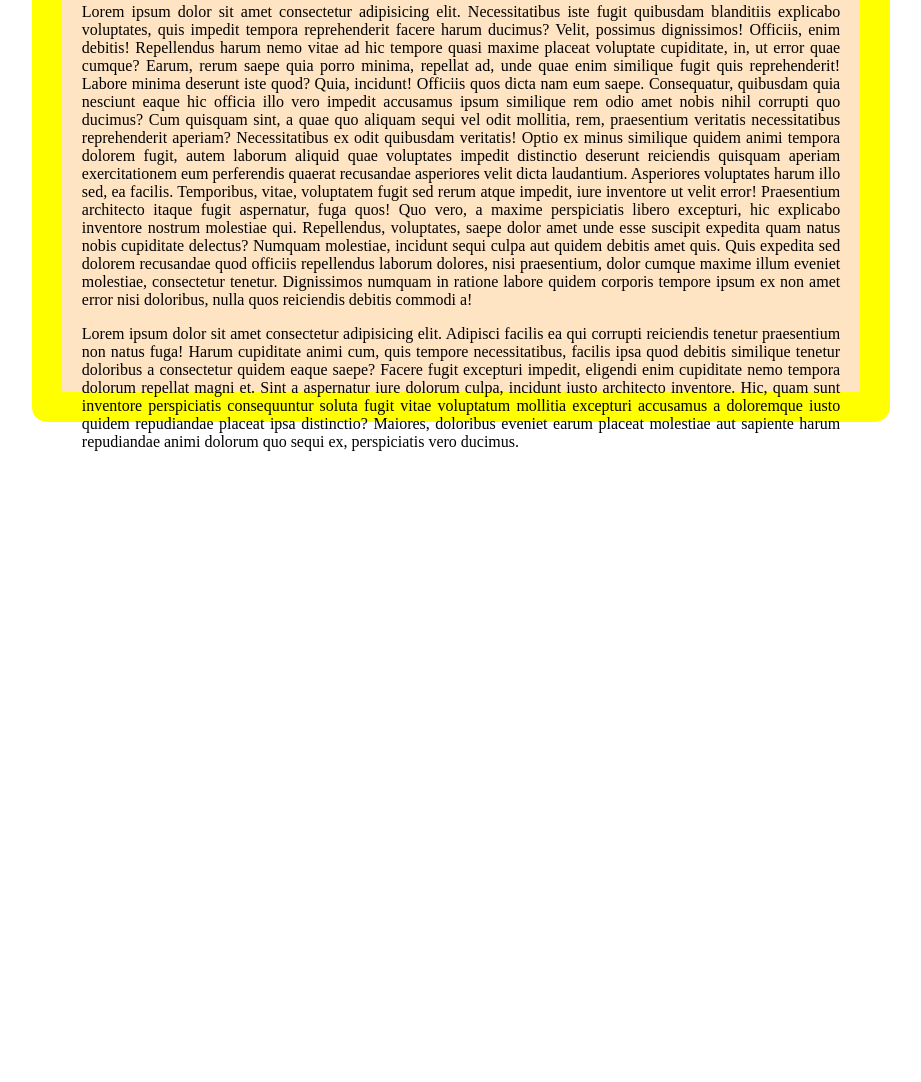
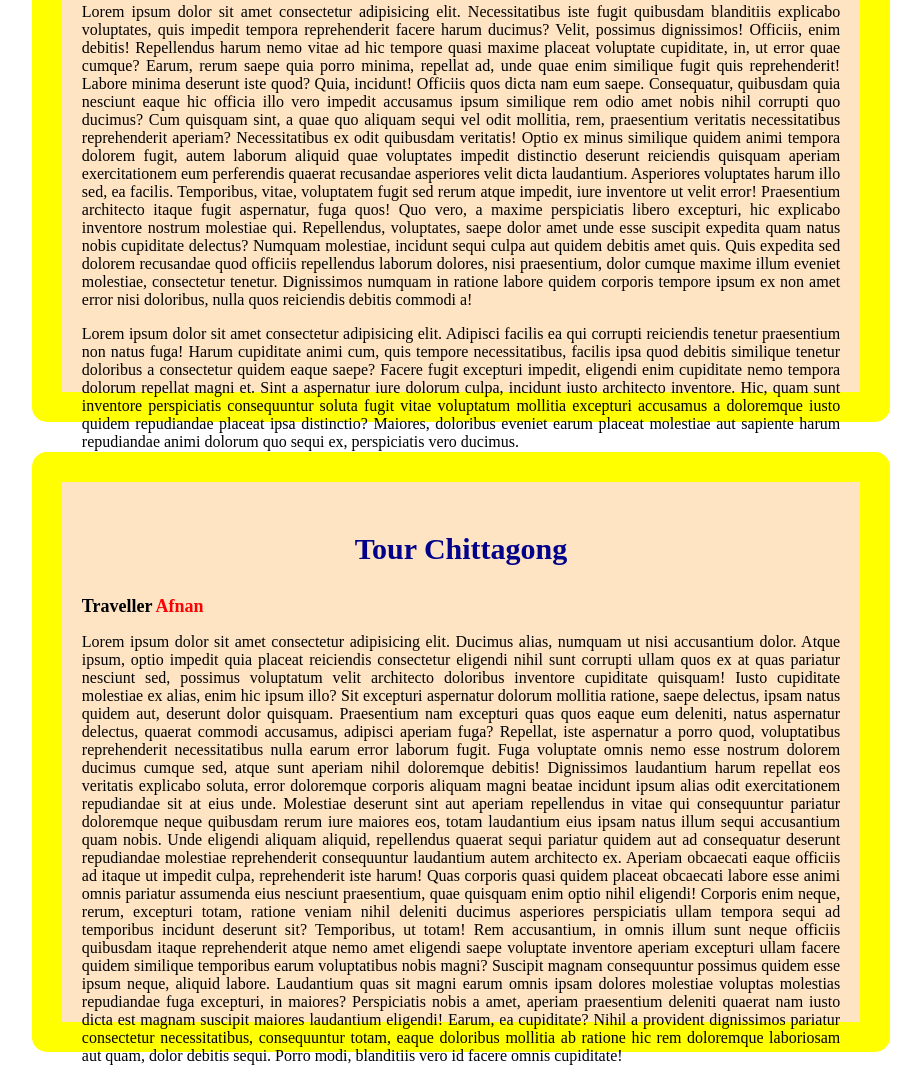
Before and after one commit to akibafnan/travel-blog, a plain HTML site: page index.html in a window 1280 px wide. Shown: the part 2156-3238 px from the top of the page, without its empty margins (179-1100 px from the left). Before the commit the page ends 2608 px from the top, so only its background shows below. Drawn offline with Linux system fonts and the light colour scheme.

Commit message:
one blog added

```diff
--- a/index.html
+++ b/index.html
@@ -165,6 +165,37 @@
             ex, perspiciatis vero ducimus.</p>
     </div>
 
+    <div class="blog">
+        <h3 class="blog-title">Tour Chittagong</h3>
+        <small>Traveller <span>Afnan</span></small>
+        <p>Lorem ipsum dolor sit amet consectetur adipisicing elit. Ducimus alias, numquam ut nisi accusantium dolor.
+            Atque ipsum, optio impedit quia placeat reiciendis consectetur eligendi nihil sunt corrupti ullam quos ex at
+            quas pariatur nesciunt sed, possimus voluptatum velit architecto doloribus inventore cupiditate quisquam!
+            Iusto cupiditate molestiae ex alias, enim hic ipsum illo? Sit excepturi aspernatur dolorum mollitia ratione,
+            saepe delectus, ipsam natus quidem aut, deserunt dolor quisquam. Praesentium nam excepturi quas quos eaque
+            eum deleniti, natus aspernatur delectus, quaerat commodi accusamus, adipisci aperiam fuga? Repellat, iste
+            aspernatur a porro quod, voluptatibus reprehenderit necessitatibus nulla earum error laborum fugit. Fuga
+            voluptate omnis nemo esse nostrum dolorem ducimus cumque sed, atque sunt aperiam nihil doloremque debitis!
+            Dignissimos laudantium harum repellat eos veritatis explicabo soluta, error doloremque corporis aliquam
+            magni beatae incidunt ipsum alias odit exercitationem repudiandae sit at eius unde. Molestiae deserunt sint
+            aut aperiam repellendus in vitae qui consequuntur pariatur doloremque neque quibusdam rerum iure maiores
+            eos, totam laudantium eius ipsam natus illum sequi accusantium quam nobis. Unde eligendi aliquam aliquid,
+            repellendus quaerat sequi pariatur quidem aut ad consequatur deserunt repudiandae molestiae reprehenderit
+            consequuntur laudantium autem architecto ex. Aperiam obcaecati eaque officiis ad itaque ut impedit culpa,
+            reprehenderit iste harum! Quas corporis quasi quidem placeat obcaecati labore esse animi omnis pariatur
+            assumenda eius nesciunt praesentium, quae quisquam enim optio nihil eligendi! Corporis enim neque, rerum,
+            excepturi totam, ratione veniam nihil deleniti ducimus asperiores perspiciatis ullam tempora sequi ad
+            temporibus incidunt deserunt sit? Temporibus, ut totam! Rem accusantium, in omnis illum sunt neque officiis
+            quibusdam itaque reprehenderit atque nemo amet eligendi saepe voluptate inventore aperiam excepturi ullam
+            facere quidem similique temporibus earum voluptatibus nobis magni? Suscipit magnam consequuntur possimus
+            quidem esse ipsum neque, aliquid labore. Laudantium quas sit magni earum omnis ipsam dolores molestiae
+            voluptas molestias repudiandae fuga excepturi, in maiores? Perspiciatis nobis a amet, aperiam praesentium
+            deleniti quaerat nam iusto dicta est magnam suscipit maiores laudantium eligendi! Earum, ea cupiditate?
+            Nihil a provident dignissimos pariatur consectetur necessitatibus, consequuntur totam, eaque doloribus
+            mollitia ab ratione hic rem doloremque laboriosam aut quam, dolor debitis sequi. Porro modi, blanditiis vero
+            id facere omnis cupiditate!</p>
+    </div>
+
 </body>
 
 </html>
```
